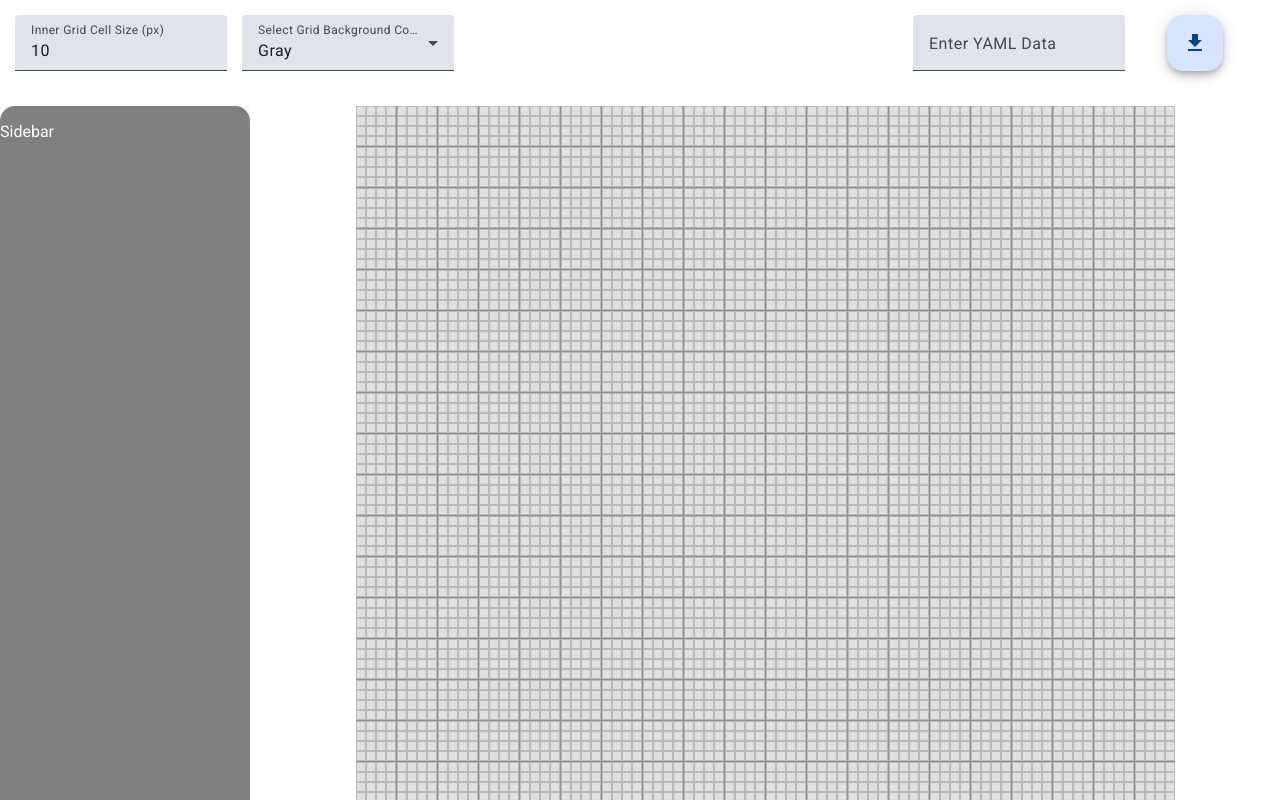
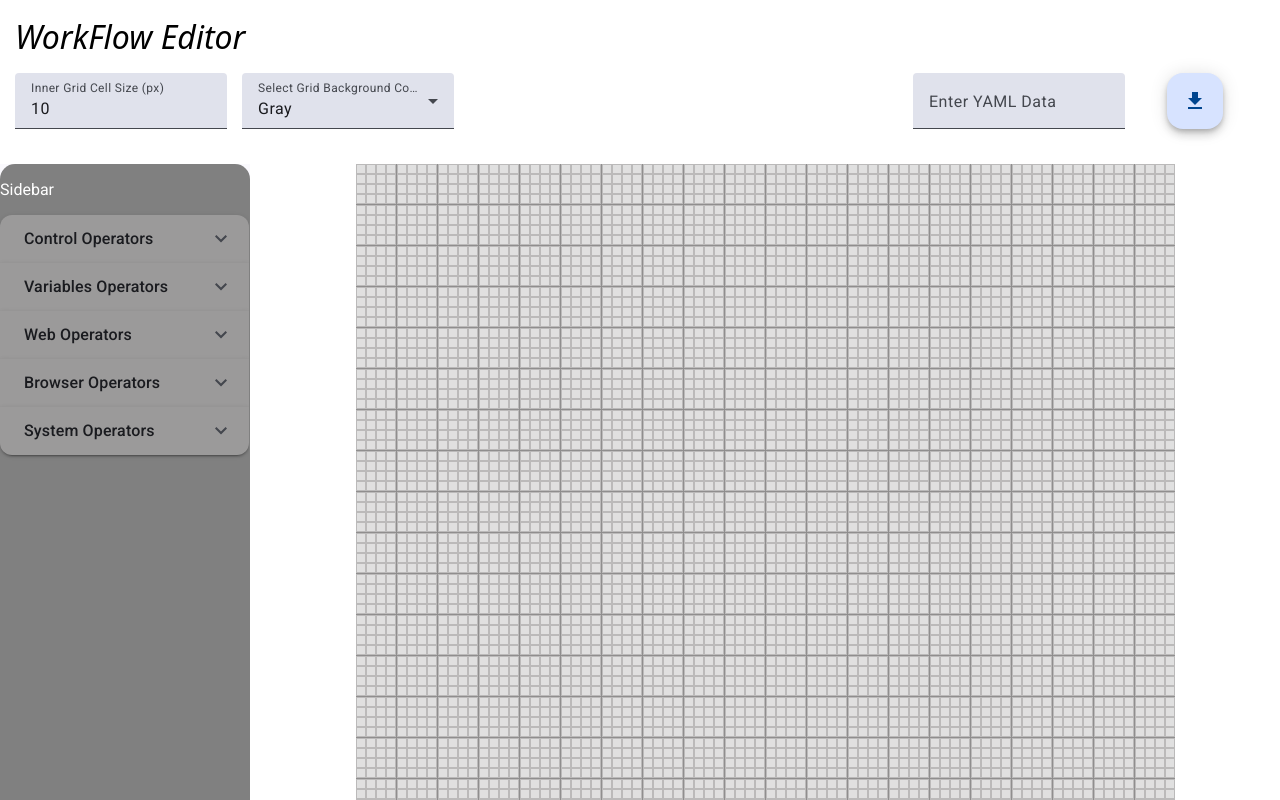
Before and after one commit to pratyush-glingtech/flow-chart, an Angular app: page / in a window 1280 px wide. Shown: the top 800 px of the page. Built offline with nearby package versions, Linux system fonts and the light colour scheme.

Commit message:
added sidebar categories

```diff
--- a/angular.json
+++ b/angular.json
@@ -22,6 +22,7 @@
             "tsConfig": "tsconfig.app.json",
             "assets": [
               "src/assets",
+              "https://fonts.googleapis.com/icon?family=Material+Icons",
               {
                 "glob": "**/*",
                 "input": "public"
@@ -81,6 +82,7 @@
             ],
             "tsConfig": "tsconfig.spec.json",
             "assets": [
+              "https://fonts.googleapis.com/icon?family=Material+Icons",
                "src/assets",
               {
                 "glob": "**/*",
--- a/src/app/control-panel/control-panel.component.css
+++ b/src/app/control-panel/control-panel.component.css
@@ -1,3 +1,10 @@
+h1{
+    font-weight: 500;
+    font-style: italic;
+    margin: 15px;
+    font-family: system-ui, -apple-system, BlinkMacSystemFont, 'Segoe UI', Roboto, Oxygen, Ubuntu, Cantarell, 'Open Sans', 'Helvetica Neue', sans-serif;
+}
+
 .controls {
     display: flex;
     justify-content: space-between;
@@ -19,7 +26,7 @@
     gap: 15px;
 }
 
-.example-button-container {
+.button-container {
     display: flex;
     justify-content: center;
     width: 140px;
--- a/src/app/control-panel/control-panel.component.html
+++ b/src/app/control-panel/control-panel.component.html
@@ -1,3 +1,4 @@
+<h1>WorkFlow Editor</h1>
 <div class="controls">
     <div class="users-grid-input">
       <mat-form-field>
@@ -22,7 +23,7 @@
         <mat-label>Enter YAML Data</mat-label>
         <input matInput [(ngModel)]="yamlInput" placeholder="Type something...">
       </mat-form-field>
-      <div class="example-button-container">
+      <div class="button-container">
         <button mat-fab aria-label="Download YAML" (click)="downloadYaml()">
           <mat-icon>download</mat-icon>
         </button>
--- a/src/app/material.module.ts
+++ b/src/app/material.module.ts
@@ -4,8 +4,19 @@ import { MatFormFieldModule } from '@angular/material/form-field';
 import { MatIconModule } from '@angular/material/icon';
 import { MatButtonModule } from '@angular/material/button';
 import { MatSelectModule } from '@angular/material/select';
+import { MatExpansionModule } from '@angular/material/expansion';
+import {MatToolbarModule} from '@angular/material/toolbar';
+import {MatSidenavModule} from '@angular/material/sidenav';
 
 @NgModule({
-  exports: [MatInputModule, MatFormFieldModule, MatIconModule, MatButtonModule, MatSelectModule]
+  exports: [
+    MatInputModule,
+    MatFormFieldModule,
+    MatIconModule,
+    MatButtonModule,
+    MatSelectModule,
+    MatExpansionModule,
+    MatToolbarModule,
+    MatSidenavModule]
 })
 export class MaterialModule {}
--- /dev/null
+++ b/src/app/sidebar-categories/sidebar-categories.component.css
@@ -0,0 +1,14 @@
+mat-expansion-panel{
+    background-color: #9b9a9a;
+}
+
+.catergories-container{
+    display: flex;
+    flex-wrap: wrap;
+    gap: 10px;
+}
+
+button {
+   background-color: grey;
+   color: white;
+}
--- /dev/null
+++ b/src/app/sidebar-categories/sidebar-categories.component.html
@@ -0,0 +1,23 @@
+<mat-accordion>
+    @for (key of keys; track $index) {
+        <mat-expansion-panel (opened)="panelOpenState.set(true)" (closed)="panelOpenState.set(false)">
+            <mat-expansion-panel-header>
+            <mat-panel-title> {{ key }} </mat-panel-title>
+            </mat-expansion-panel-header>
+
+            <div class="catergories-container">
+                @for (i of getRange(categories[key].length); track $index) {
+
+                    <div class="button-container">
+                        <button mat-fab aria-label="category">
+                            <mat-icon>
+                                <span class="material-symbols-outlined"> add </span>
+                            </mat-icon>
+                        </button>
+                    </div>
+                }
+            </div>
+
+        </mat-expansion-panel>
+    }
+</mat-accordion>
--- /dev/null
+++ b/src/app/sidebar-categories/sidebar-categories.component.ts
@@ -0,0 +1,26 @@
+import { Component, signal } from '@angular/core';
+import { MaterialModule } from '../material.module';
+
+@Component({
+  selector: 'app-sidebar-categories',
+  imports: [MaterialModule],
+  templateUrl: './sidebar-categories.component.html',
+  styleUrl: './sidebar-categories.component.css'
+})
+export class SidebarCategoriesComponent {
+  readonly panelOpenState = signal(false);
+  categories: { [key: string]: string[] }  = {
+    "Control Operators": ["condition", "apply_to_each", "do_until", "scope", "switch", "terminate"], "Variables Operators": ["append_to_array", "append_to_string", "merge_array", "decrement", "increment", "initializer", "set_var"],
+    "Web Operators": ["existence", "click", "write", "extract_data", "css_property", "visibility"],
+    "Browser Operators": ["window_resize", "load"],
+    "System Operators": ["wait"]
+  }
+
+  get keys() {
+    return Object.keys(this.categories);
+  }
+
+  getRange(n: number): number[] {
+    return Array.from({ length: n }, (_, i) => i);
+  }
+}
--- a/src/app/sidebar/sidebar.component.html
+++ b/src/app/sidebar/sidebar.component.html
@@ -1,6 +1,7 @@
 <mat-sidenav-container class="sidenav-container">
     <mat-sidenav #sidenav mode="side" opened class="sidebar-content">
       <p>Sidebar</p>
+      <app-sidebar-categories></app-sidebar-categories>
     </mat-sidenav>
 
     <!-- <mat-sidenav-content>
```
Also changed, not shown: src/app/sidebar/sidebar.component.ts (+4 -8 lines).
